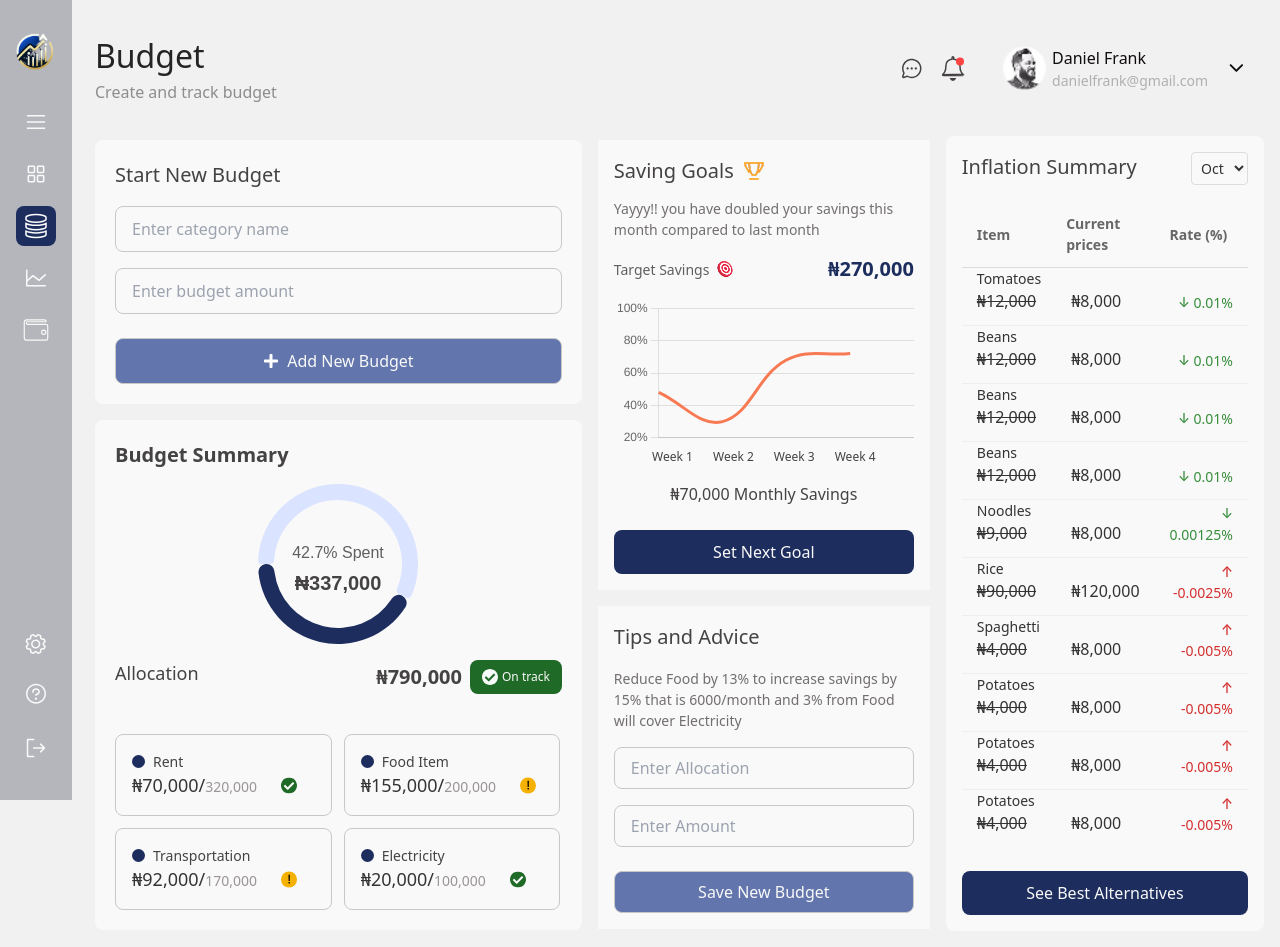
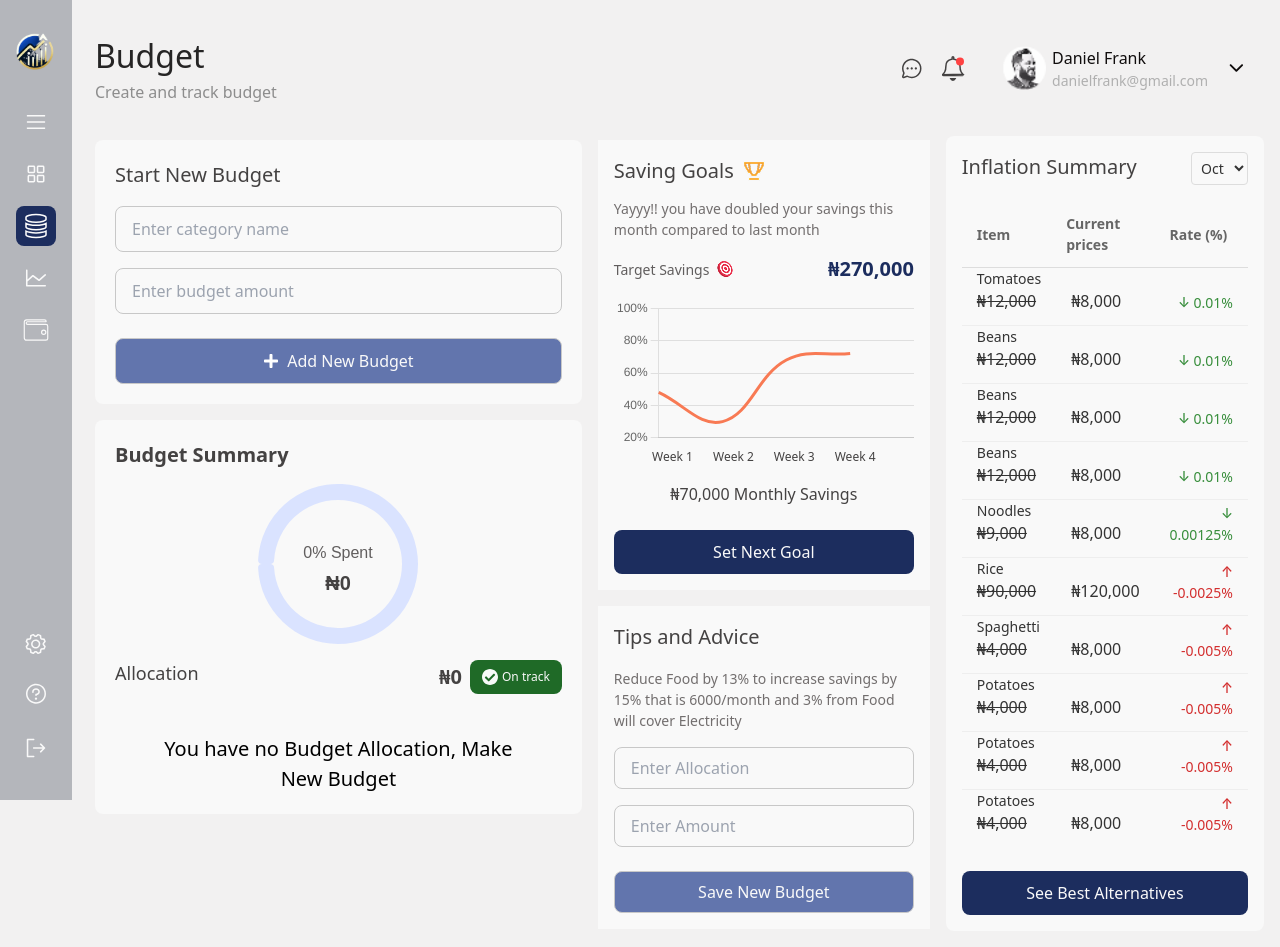
Before and after one commit to Abdulsamad-22/EcoTrack-fintech, a React (Vite) app in the folder ecoTrack/: page /budget in a window 1280 px wide. Built offline with nearby package versions, Linux system fonts and the light colour scheme.

Commit message:
improved budget allocation display and setting budget collection of information

```diff
--- a/ecoTrack/src/components/budget/BudgetAllocation.jsx
+++ b/ecoTrack/src/components/budget/BudgetAllocation.jsx
@@ -23,7 +23,19 @@ export default function BudgetAllocation() {
       </div>
 
       <div className={styles.allocationWrapper}>
-        {topBudget.map((list, index) => (
+        {topBudget.length === 0 ? (
+          <h1
+            style={{
+              textAlign: "center",
+              margin: "0 auto",
+              width: "80%",
+              fontSize: "1.25rem",
+            }}
+          >
+            You have no Budget Allocation, Make New Budget
+          </h1>
+        ) : (
+          topBudget.map((list, index) => (
             <div key={index} className={styles.allocatioContainer}>
               <div className={styles.allocationName}>
                 <div className={styles.allocationRent}></div>
@@ -37,7 +49,8 @@ export default function BudgetAllocation() {
                 <img className={styles.onTrackIcon} src={list.status} alt="" />
               </div>
             </div>
-        ))}
+          ))
+        )}
       </div>
     </div>
   );
--- a/ecoTrack/src/components/budget/BudgetChart.jsx
+++ b/ecoTrack/src/components/budget/BudgetChart.jsx
@@ -49,7 +49,10 @@ export default function BudgetChart() {
     labels: ["Total", "Spent"],
     datasets: [
       {
-        data: [100 - percentageSpent, percentageSpent], // 100% for the base circle
+        data:
+          percentageSpent > 0
+            ? [100 - percentageSpent, percentageSpent]
+            : [100, 0], // 100% for the base circle
         backgroundColor: ["#DAE3FF", "#1C2D5E"],
         borderWidth: 0,
         borderColor: ["#DAE3FF", "#1C2D5E"],
--- a/ecoTrack/src/components/budget/BudgetProvider.jsx
+++ b/ecoTrack/src/components/budget/BudgetProvider.jsx
@@ -3,36 +3,36 @@ import { useContext, createContext, useState, useEffect } from "react";
 const BudgetContext = createContext();
 export const useBudget = () => useContext(BudgetContext);
 export default function BudgetProvider({ children }) {
-  const allocation = [
-    {
-      icon: "/images/House.svg",
-      category: "Rent",
-      spentAmount: 70000,
-      totalAmount: 320000,
-      status: "/images/check-Icon-onPlain.svg",
-    },
-    {
-      icon: "/images/food-icon.svg",
-      category: "Food Item",
-      spentAmount: 155000,
-      totalAmount: 200000,
-      status: "/images/warning-icon.svg",
-    },
-    {
-      icon: "/images/transport-icon.svg",
-      category: "Transportation",
-      spentAmount: 92000,
-      totalAmount: 170000,
-      status: "/images/warning-icon.svg",
-    },
-    {
-      icon: "/images/fuel-icon.svg",
-      category: "Electricity",
-      spentAmount: 20000,
-      totalAmount: 100000,
-      status: "/images/check-Icon-onPlain.svg",
-    },
-  ];
+  // const allocation = [
+  //   {
+  //     icon: "/images/House.svg",
+  //     category: "Rent",
+  //     spentAmount: 70000,
+  //     totalAmount: 320000,
+  //     status: "/images/check-Icon-onPlain.svg",
+  //   },
+  //   {
+  //     icon: "/images/food-icon.svg",
+  //     category: "Food Item",
+  //     spentAmount: 155000,
+  //     totalAmount: 200000,
+  //     status: "/images/warning-icon.svg",
+  //   },
+  //   {
+  //     icon: "/images/transport-icon.svg",
+  //     category: "Transportation",
+  //     spentAmount: 92000,
+  //     totalAmount: 170000,
+  //     status: "/images/warning-icon.svg",
+  //   },
+  //   {
+  //     icon: "/images/fuel-icon.svg",
+  //     category: "Electricity",
+  //     spentAmount: 20000,
+  //     totalAmount: 100000,
+  //     status: "/images/check-Icon-onPlain.svg",
+  //   },
+  // ];
 
   const [budget, setBudget] = useState("");
   const [budgetAmount, setBudgetAmount] = useState("");
@@ -47,11 +47,11 @@ export default function BudgetProvider({ children }) {
   const [accountNum, setAccountNum] = useState("");
   const [category, setCategory] = useState("");
   const [sentAmount, setSentAmount] = useState("");
-  const [newBudget, setNewBudget] = useState(allocation);
+  const [newBudget, setNewBudget] = useState([]);
 
-  useEffect(() => {
-    localStorage.setItem("newBudget", JSON.stringify(newBudget), [newBudget]);
-  });
+  // useEffect(() => {
+  //   localStorage.setItem("newBudget", JSON.stringify(newBudget), [newBudget]);
+  // });
 
   const formattedAmount = parseFloat(budgetAmount);
 
@@ -69,7 +69,7 @@ export default function BudgetProvider({ children }) {
             ? {
                 ...item,
                 spentAmount: item.spentAmount + spentCategoryAmount,
-                totalAmount: item.totalAmount - spentCategoryAmount,
+                // totalAmount: item.totalAmount - spentCategoryAmount,
               }
             : item
         )
@@ -143,7 +143,8 @@ export default function BudgetProvider({ children }) {
   // Calculates the percentage of the spent budget
   const spent = Number(formattedSpent);
   const totalBudget = Number(formattedTotal);
-  const percentageSpent = Number(100 * (spent / totalBudget)).toFixed(1);
+  const percentageSpent =
+    totalBudget > 0 ? Number(100 * (spent / totalBudget)).toFixed(1) : 0;
 
   return (
     <BudgetContext.Provider
--- a/ecoTrack/src/components/budget/BudgetSetting.jsx
+++ b/ecoTrack/src/components/budget/BudgetSetting.jsx
@@ -45,7 +45,8 @@ export default function BudgetSetting() {
             onChange={(e) => setBudgetAmount(e.target.value)}
             value={budgetAmount}
             className={styles.budgetAmount}
-            type="number"
+            type="text"
+            min={0}
             placeholder="Enter budget amount"
           />
           {errors.budgetAmount && (
--- a/ecoTrack/src/components/tracking/TopExpense.jsx
+++ b/ecoTrack/src/components/tracking/TopExpense.jsx
@@ -12,7 +12,18 @@ export default function TopExpense() {
       <h2>Top Expense</h2>
 
       <div className={styles.wrapper}>
-        {topExpenses.map((item) => (
+        {topExpenses.length === 0 ? (
+          <h1
+            style={{
+              textAlign: "center",
+              margin: "0 auto",
+              fontSize: "1.25rem",
+            }}
+          >
+            You have no Expenses yet!
+          </h1>
+        ) : (
+          topExpenses.map((item) => (
             <div key={item.category} className={styles.expenseContainer}>
               <div className={styles.heading}>
                 <img src={item.icon} alt="" />
@@ -20,7 +31,8 @@ export default function TopExpense() {
               </div>
               <p>₦{item.spentAmount.toLocaleString("en-NG")}</p>
             </div>
-        ))}
+          ))
+        )}
       </div>
     </div>
   );
```
Lines whose indentation alone changed are shown as unchanged.
